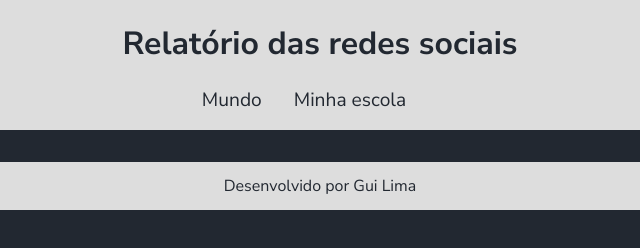
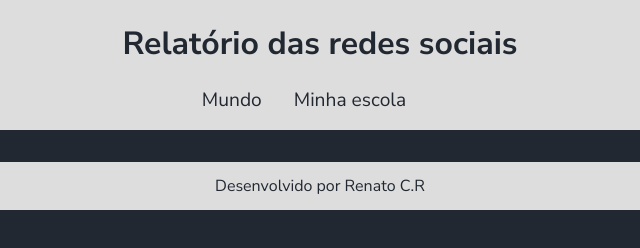
Before and after one commit to Renato1405/..., a plain HTML site: page index.html in a window 1280 px wide. Shown: the full height of the page, 320-960 px from the left. Drawn offline with Linux system fonts and the light colour scheme; no server answers; files whose address does not match are found by name.

Commit message:
Update index.html

```diff
--- a/index.html
+++ b/index.html
@@ -20,7 +20,7 @@
         </section>
     </main>
     <footer>
-        <p>Desenvolvido por Gui Lima</p>
+        <p>Desenvolvido por Renato C.R</p>
     </footer>
     <script type="module" src="graficos/informacoesGlobais.js"></script>
 </body>
```
